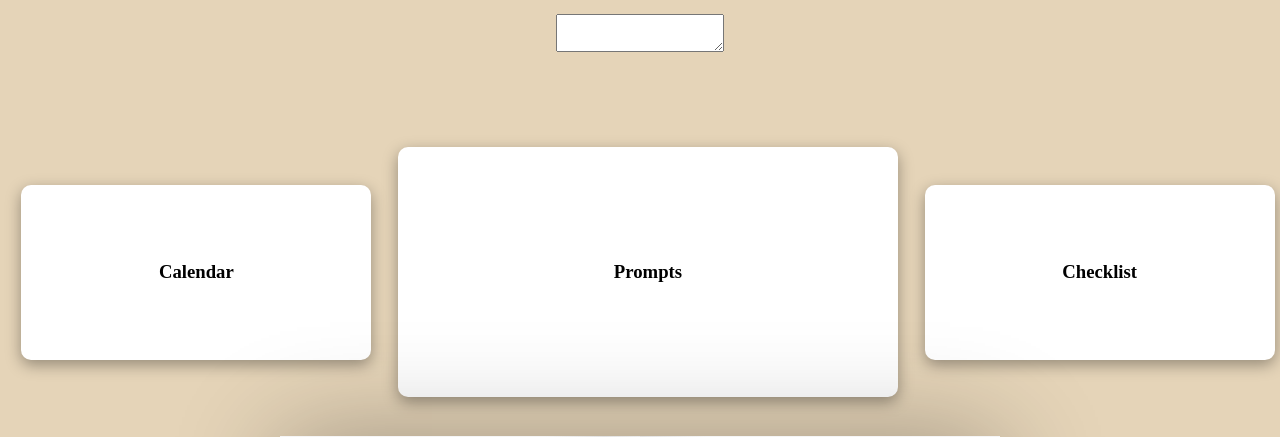
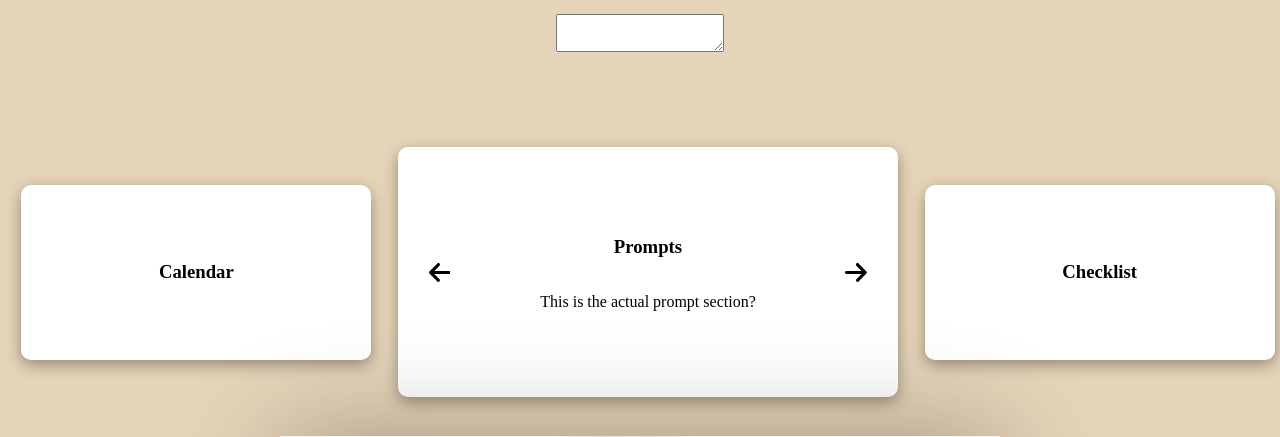
Before and after one commit to AmerikanischerAdler/nurture_notes, a Flask app: page /editor in a window 1280 px wide. Shown: the part 284-721 px from the top of the page. Run offline with Flask 3, Linux system fonts and the light colour scheme; some libraries are stand-ins or nearby versions; some web fonts are replaced.

Commit message:
developed prompt section of editor

```diff
--- a/static/editor.css
+++ b/static/editor.css
@@ -211,6 +211,29 @@ hr {
     justify-content: center;
 }
 
+.prompt-box {
+    height: 100%;
+    width: 100%;
+    display: flex;
+    flex-direction: row;
+    align-items: center;
+    justify-content: center;
+}
+
+.prompt-box svg {
+    height: 5px;
+    padding: 10px;
+}
+
+#prompt {
+    height: 100%;
+    width: 75%;
+    display: flex;
+    flex-direction: column;
+    align-items: center;
+    justify-content: center;
+}
+
 #check{
     /* stuff */
 }
--- a/templates/editor.html
+++ b/templates/editor.html
@@ -58,8 +58,14 @@
 
     </div>
     <div class="widget" id="prompts">
-      <h3>Prompts</h3>
-
+      <div class="prompt-box">
+        <svg style="height: 25px;" xmlns="http://www.w3.org/2000/svg" viewBox="0 0 448 512"><path fill="currentColor" d="M9.4 233.4c-12.5 12.5-12.5 32.8 0 45.3l160 160c12.5 12.5 32.8 12.5 45.3 0s12.5-32.8 0-45.3L109.2 288 416 288c17.7 0 32-14.3 32-32s-14.3-32-32-32l-306.7 0L214.6 118.6c12.5-12.5 12.5-32.8 0-45.3s-32.8-12.5-45.3 0l-160 160z"/></svg>
+        <div id="prompt">
+          <h3>Prompts</h3>
+          <p>This is the actual prompt section?</p>
+        </div>
+        <svg style="height: 25px;" xmlns="http://www.w3.org/2000/svg" viewBox="0 0 448 512"><path fill="currentColor" d="M438.6 278.6c12.5-12.5 12.5-32.8 0-45.3l-160-160c-12.5-12.5-32.8-12.5-45.3 0s-12.5 32.8 0 45.3L338.8 224 32 224c-17.7 0-32 14.3-32 32s14.3 32 32 32l306.7 0L233.4 393.4c-12.5 12.5-12.5 32.8 0 45.3s32.8 12.5 45.3 0l160-160z"/></svg>
+      </div>
     </div>
     <div class="widget" id="check">
       <h3>Checklist</h3>
```
